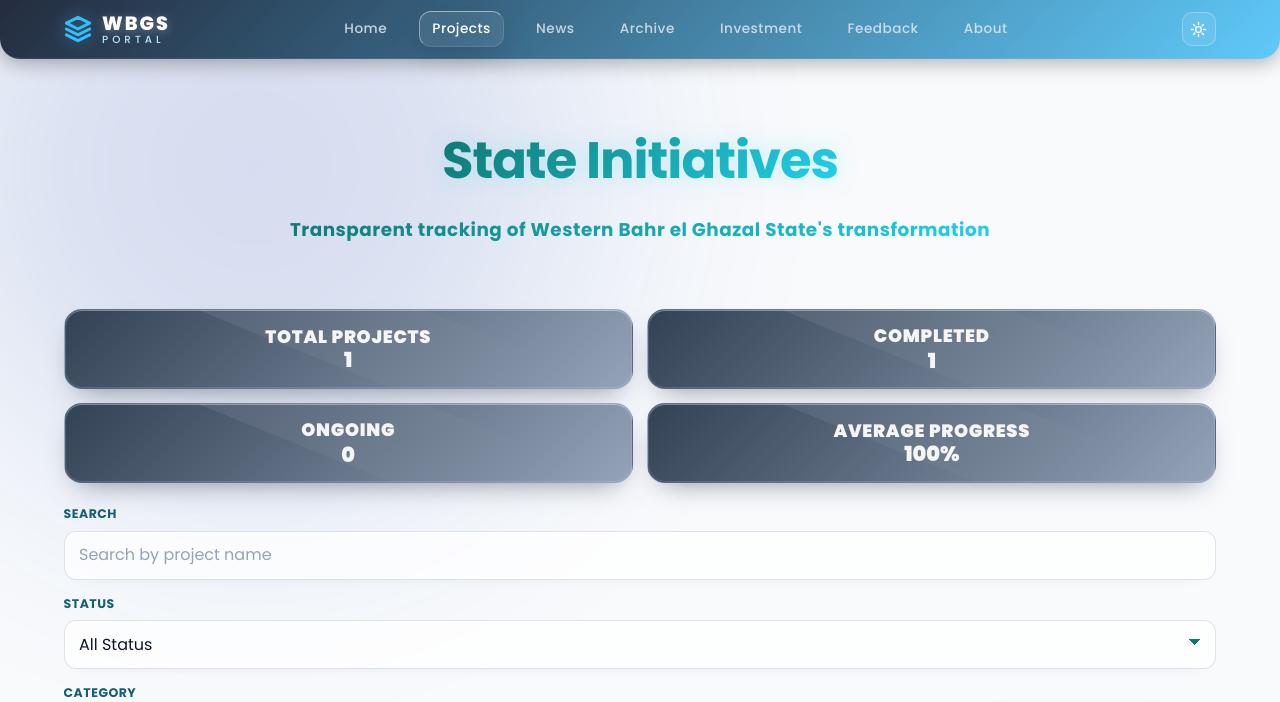
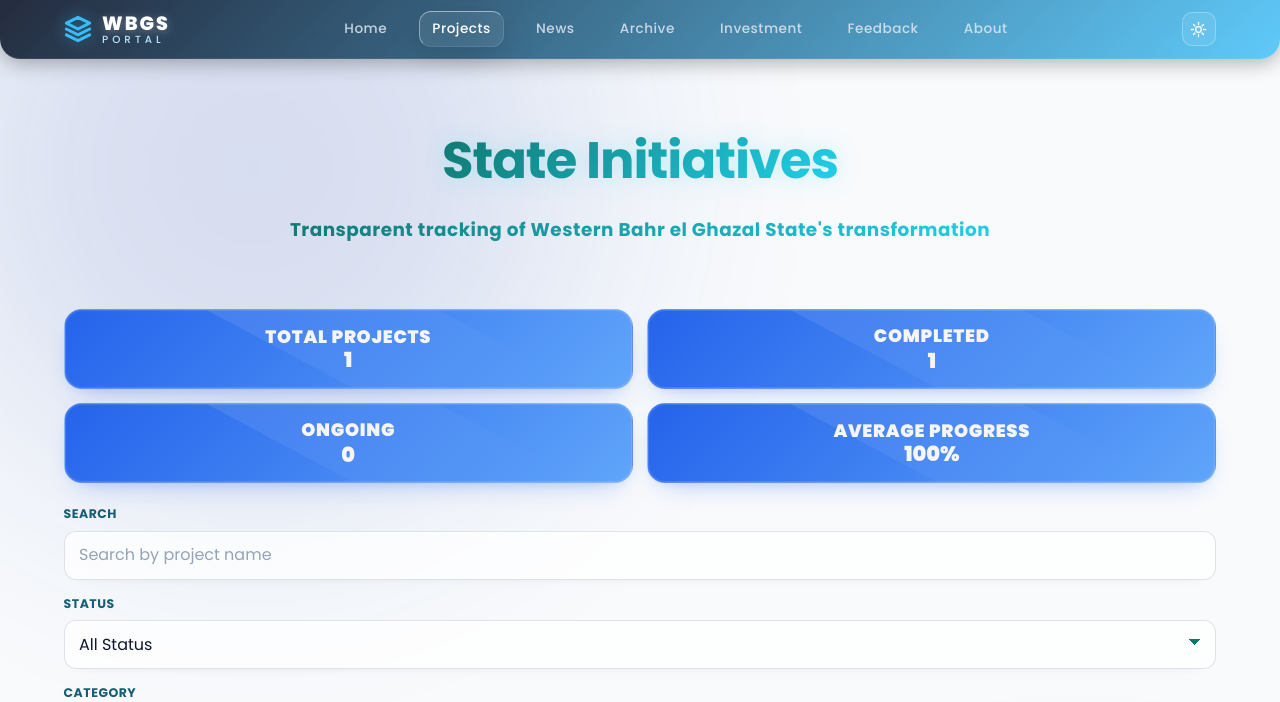
Before and after one commit to NarimanOusman/WBGS, a Django app: page /projects/ in a window 1280 px wide. Shown: the top 702 px of the page. Run offline with Django 5.2, Linux system fonts and the light colour scheme; data comes from the database, SQL or seed files in the repository; data that the repository does not hold is empty; some libraries are stand-ins or nearby versions.

Commit message:
refactor footer and summary styles for enhanced gradient backgrounds, updated border properties, and improved box-shadow effects

```diff
--- a/static/css/styles.css
+++ b/static/css/styles.css
@@ -890,12 +890,12 @@ footer {
   position: relative;
   padding: 1rem 1.05rem;
   border-radius: 18px;
-  background: linear-gradient(135deg, #334155, #94a3b8);
-  border: 1px solid rgba(191, 219, 254, 0.22);
-  backdrop-filter: blur(20px);
-  -webkit-backdrop-filter: blur(20px);
-  box-shadow: 0 12px 28px -14px rgba(15, 23, 42, 0.52), inset 0 1px 0 rgba(255, 255, 255, 0.28);
-  transition: transform 0.3s ease, box-shadow 0.3s ease, border-color 0.3s ease;
+  background: linear-gradient(135deg, #2563eb, #60a5fa);
+  border: 1px solid rgba(255, 255, 255, 0.26);
+  backdrop-filter: none;
+  -webkit-backdrop-filter: none;
+  box-shadow: 0 12px 28px -16px rgba(37, 99, 235, 0.48), 0 4px 12px -8px rgba(96, 165, 250, 0.32);
+  transition: transform 0.3s cubic-bezier(0.22, 1, 0.36, 1), box-shadow 0.3s ease, border-color 0.3s ease;
   overflow: hidden;
   display: flex;
   flex-direction: column;
@@ -908,13 +908,13 @@ footer {
 .summary-item::before {
   content: "";
   position: absolute;
-  width: 140%;
-  height: 110%;
-  top: -48%;
-  left: -24%;
-  border-radius: 16px;
-  transform: rotate(22deg);
-  background: linear-gradient(120deg, rgba(255, 255, 255, 0.18), rgba(255, 255, 255, 0.06) 48%, rgba(255, 255, 255, 0) 72%);
+  width: 160%;
+  height: 140%;
+  top: -60%;
+  left: -32%;
+  border-radius: 28px;
+  transform: rotate(28deg);
+  background: linear-gradient(110deg, rgba(255, 255, 255, 0.24), rgba(255, 255, 255, 0.08) 45%, rgba(255, 255, 255, 0) 70%);
   pointer-events: none;
 }
 
@@ -928,8 +928,8 @@ footer {
 }
 
 .summary-item:hover {
-  transform: translateY(-2px);
-  box-shadow: 0 18px 36px -12px rgba(15, 23, 42, 0.55), inset 0 1px 0 rgba(255, 255, 255, 0.32);
+  transform: translateY(-6px);
+  box-shadow: 0 24px 48px -18px rgba(37, 99, 235, 0.56), 0 8px 18px -10px rgba(96, 165, 250, 0.42);
 }
 
 .summary-label {
@@ -952,8 +952,8 @@ footer {
 .summary-completed,
 .summary-ongoing,
 .summary-average {
-  background: linear-gradient(135deg, #334155, #94a3b8);
-  border-color: rgba(191, 219, 254, 0.22);
+  background: linear-gradient(135deg, #2563eb, #60a5fa);
+  border-color: rgba(255, 255, 255, 0.26);
 }
 
 .summary-total .summary-label,
```
